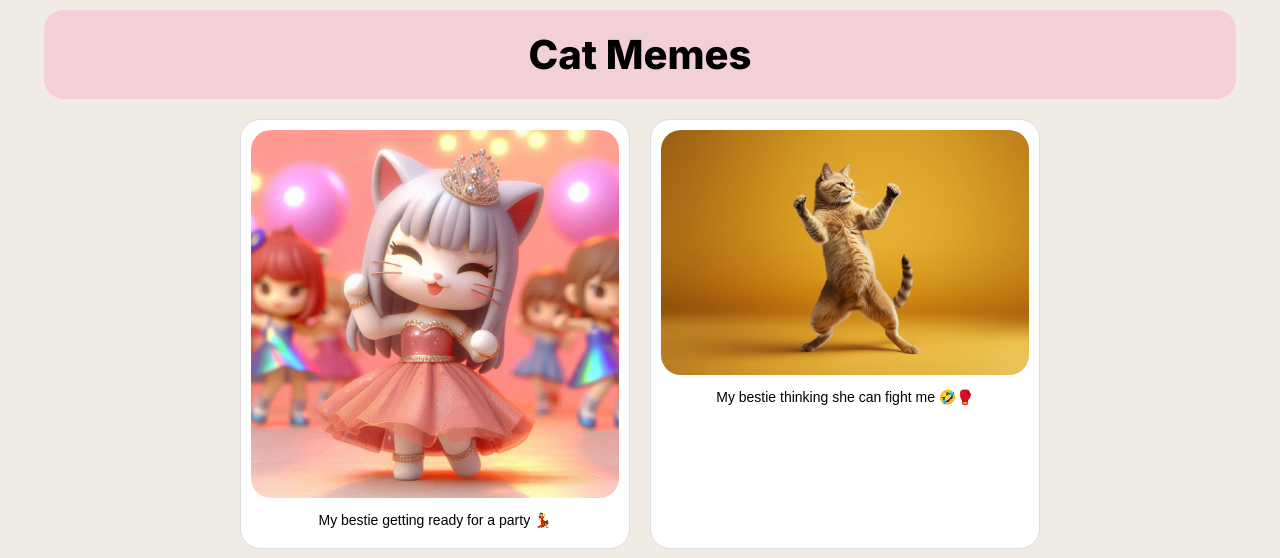
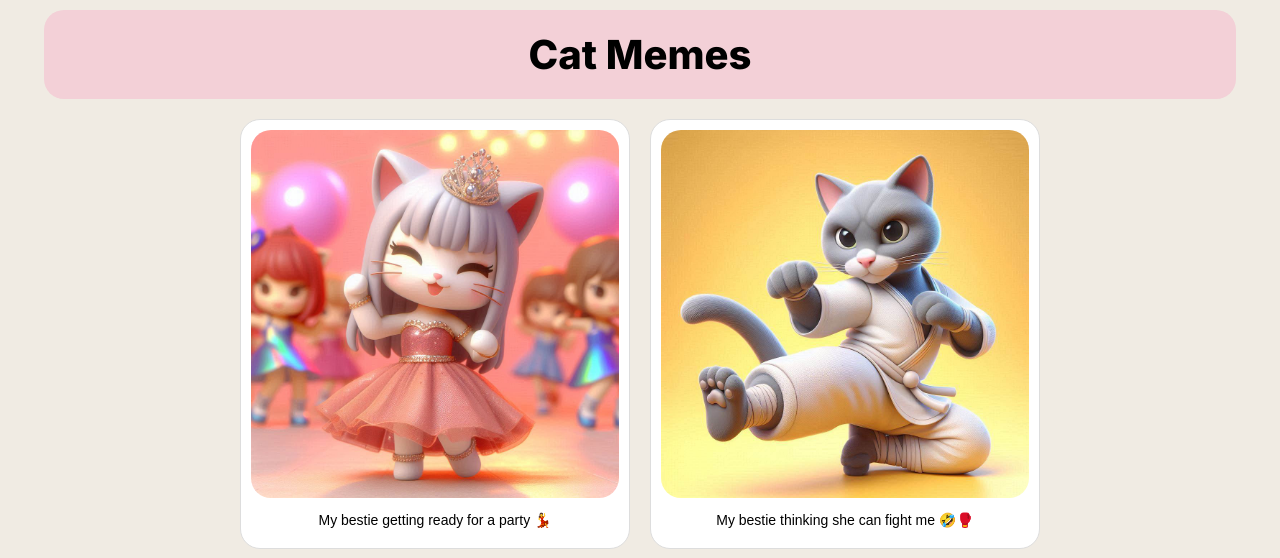
Before and after one commit to captainxprince/CatMeme, a plain HTML site: page index.html in a window 1280 px wide. Shown: the top 558 px of the page. Drawn offline with Linux system fonts and the light colour scheme; a web font is replaced by a local one.

Commit message:
Update index.html

```diff
--- a/index.html
+++ b/index.html
@@ -21,7 +21,7 @@
             <p>My bestie getting ready for a party 💃</p>
         </div>
         <div class="meme">
-            <img src="assets/cat.jpg" alt="Aggressive cat">
+            <img src="assets/fight.jpeg" alt="Aggressive cat">
             <p>My bestie thinking she can fight me 🤣🥊</p>
         </div>
         <div class="meme">
```
